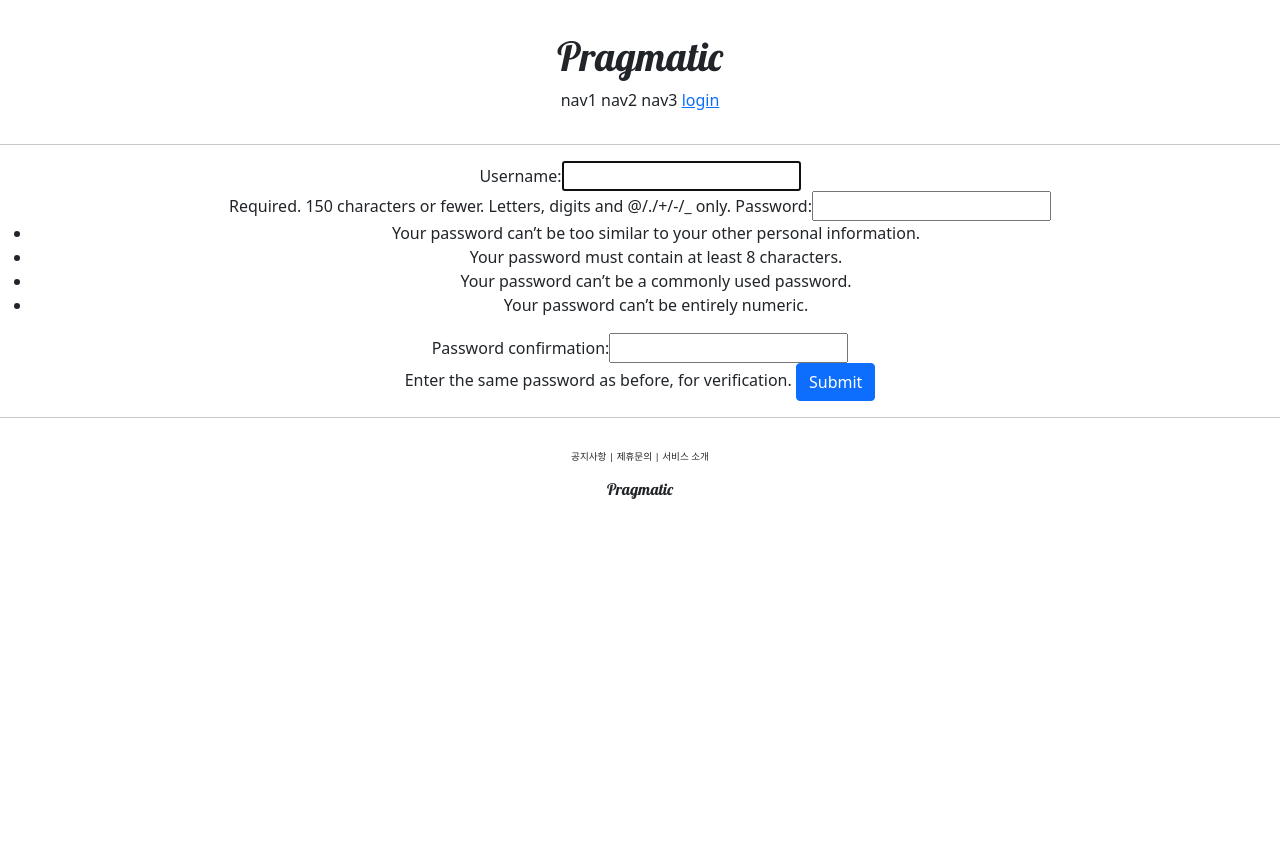
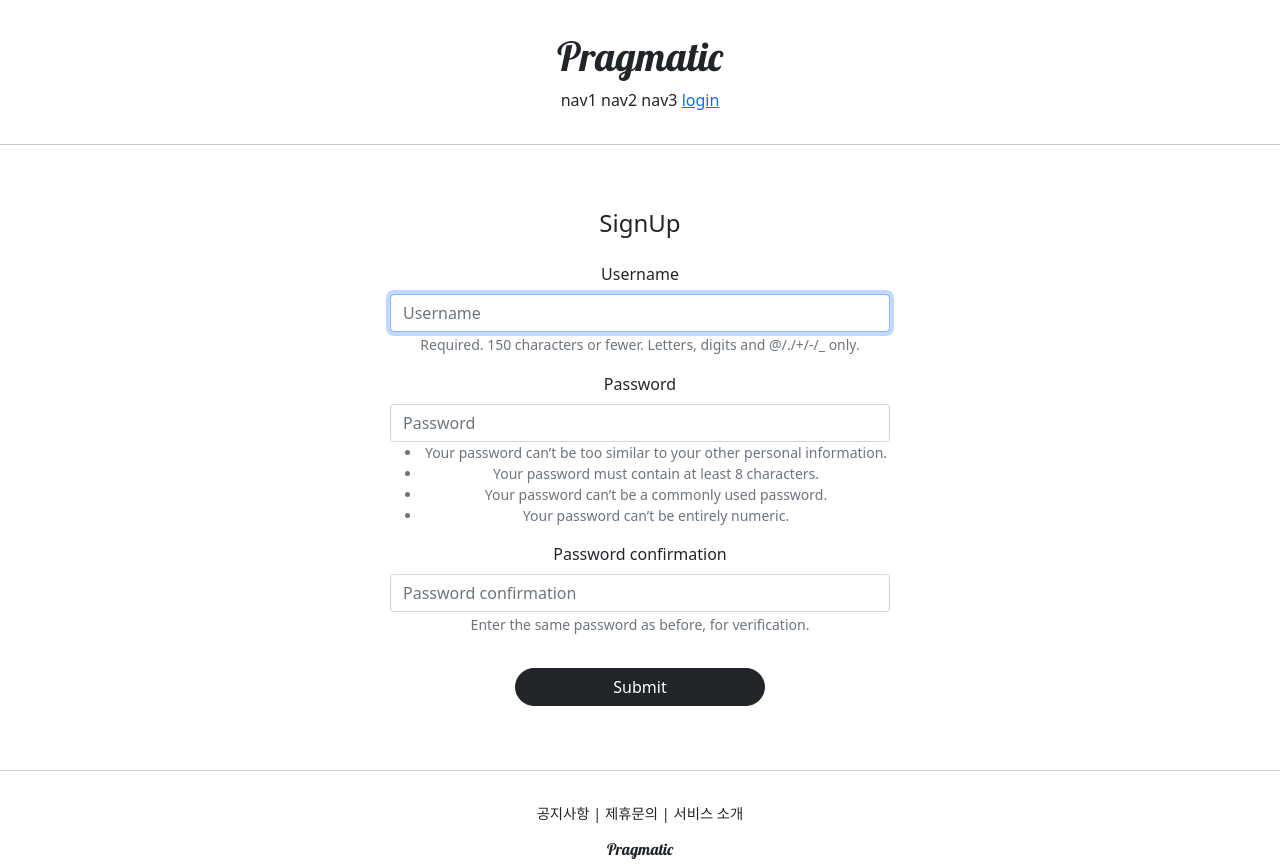
Before and after one commit to ParkJongJoon7128/progmatic_project, a Django app: page /account/create/ in a window 1280 px wide. Before the commit the page ends 499 px from the top, so only its background shows below. Run offline with Django 3.2, Linux system fonts and the light colour scheme; some libraries are stand-ins or nearby versions.

Commit message:
django course 23

```diff
--- a/accountapp/templates/accountapp/create.html
+++ b/accountapp/templates/accountapp/create.html
@@ -1,12 +1,17 @@
 {% extends 'base.html' %}
+{% load bootstrap4 %}
+
 
 {% block content %}
 
-    <div style="text-align:center;">
+    <div style="text-align:center; max-width:500px; margin: 4rem auto;">
+        <div class="mb-4">
+            <h4>SignUp</h4>
+        </div>
         <form action="{% url 'accountapp:create' %}" method="post">
             {% csrf_token %}
-            {{ form }}
-            <input type="submit" class="btn btn-primary">
+            {% bootstrap_form form %}
+            <input type="submit" class="btn btn-dark rounded-pill col-6 mt-3">
         </form>
     </div>
 {% endblock %}
--- a/pragmatic/settings.py
+++ b/pragmatic/settings.py
@@ -38,7 +38,6 @@ DEBUG = True
 
 ALLOWED_HOSTS = []
 
-
 # Application definition
 
 INSTALLED_APPS = [
@@ -49,6 +48,7 @@ INSTALLED_APPS = [
     'django.contrib.messages',
     'django.contrib.staticfiles',
     'accountapp',
+    'bootstrap4',
 
 ]
 
@@ -82,7 +82,6 @@ TEMPLATES = [
 
 WSGI_APPLICATION = 'pragmatic.wsgi.application'
 
-
 # Database
 # https://docs.djangoproject.com/en/3.1/ref/settings/#databases
 
@@ -92,7 +91,6 @@ DATABASES = {
         'NAME': BASE_DIR / 'db.sqlite3',
     }
 }
-
 
 # Password validation
 # https://docs.djangoproject.com/en/3.1/ref/settings/#auth-password-validators
@@ -112,7 +110,6 @@ AUTH_PASSWORD_VALIDATORS = [
     },
 ]
 
-
 # Internationalization
 # https://docs.djangoproject.com/en/3.1/topics/i18n/
 
@@ -125,7 +122,6 @@ USE_I18N = True
 USE_L10N = True
 
 USE_TZ = True
-
 
 # Static files (CSS, JavaScript, Images)
 # https://docs.djangoproject.com/en/3.1/howto/static-files/
--- a/static/base.css
+++ b/static/base.css
@@ -3,7 +3,7 @@
 }
 
 .pragmatic_footer_button{
-    font-size: 0.6rem;
+    font-size: .9rem;
 }
 
 .pragmatic{
--- a/templates/base.html
+++ b/templates/base.html
@@ -1,7 +1,7 @@
 <!DOCTYPE html>
 <html lang="en">
 {% include 'head.html' %}
-<body>
+<body style="font-family= 'NanumSquareR';">
     {% include 'header.html' %}
 
     <hr>
--- a/templates/head.html
+++ b/templates/head.html
@@ -12,4 +12,27 @@
 
     <!--    DEFAULT CSS LINK  -->
     <link rel="stylesheet" type="text/css" href="{% static 'base.css' %}">
+
+    <style>
+    @font-face {
+        font-family: 'NanumSquareR';
+        src: local('NanumSquareR'),
+        url("{% static 'fonts.NanumSquareR.ttf' %}") format("opentype");
+    }
+    @font-face {
+        font-family: 'NanumSquareEB';
+        src: local('NanumSquareEB'),
+        url("{% static 'fonts.NanumSquareEB.otf' %}") format("opentype");
+    }
+    @font-face {
+        font-family: 'NanumSquareB';
+        src: local('NanumSquareB'),
+        url("{% static 'fonts.NanumSquareB.otf' %}") format("opentype");
+    }
+    @font-face {
+        font-family: 'NanumSquareR';
+        src: local('NanumSquareR'),
+        url("{% static 'fonts.NanumSquareR.otf' %}") format("opentype");
+    }
+    </style>
 </head>
```
Also changed, not shown: accountapp/templates/accountapp/login.html (+4 -3 lines), static/fonts/NanumSquareB.otf (added), static/fonts/NanumSquareEB.otf (added), static/fonts/NanumSquareL.otf (added), static/fonts/NanumSquareR.otf (added).
